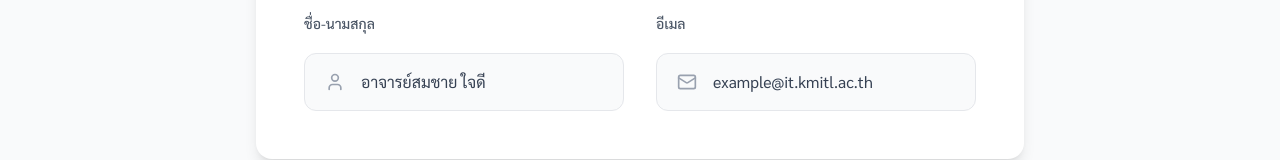
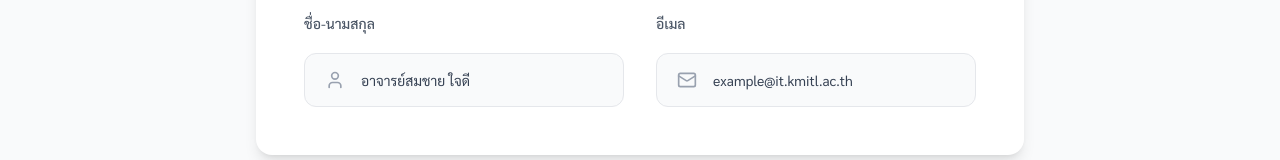
Before and after one commit to Pisol00/class-schedule, a Next.js app: page /userprofile in a window 1280 px wide. Shown: the part 400-560 px from the top of the page. Built offline with nearby package versions, Linux system fonts and the light colour scheme.

Commit message:
Update page.tsx

```diff
--- a/app/userprofile/page.tsx
+++ b/app/userprofile/page.tsx
@@ -59,7 +59,7 @@ const InfoField: React.FC<InfoFieldProps> = ({ label, value, icon: Icon }) => (
     <label className="block text-sm font-medium text-gray-600">{label}</label>
     <div className="flex items-center px-5 py-4 border border-gray-200 rounded-xl bg-gray-50">
       <Icon className="w-5 h-5 text-gray-400 mr-4 flex-shrink-0" />
-      <span className="text-gray-700 text-base">{value}</span>
+      <span className="text-gray-700 text-sm">{value}</span>
     </div>
   </div>
 );
```
